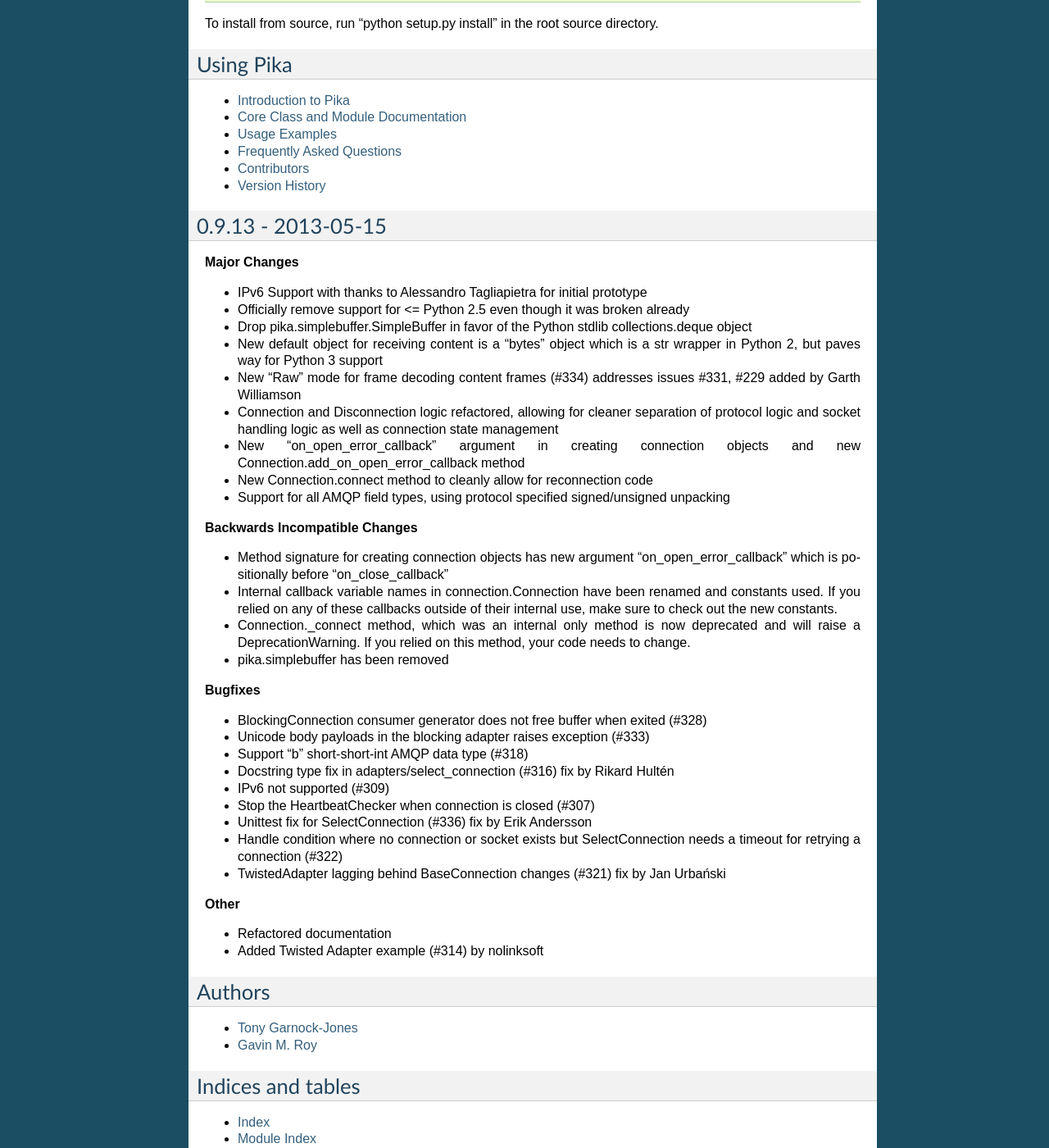
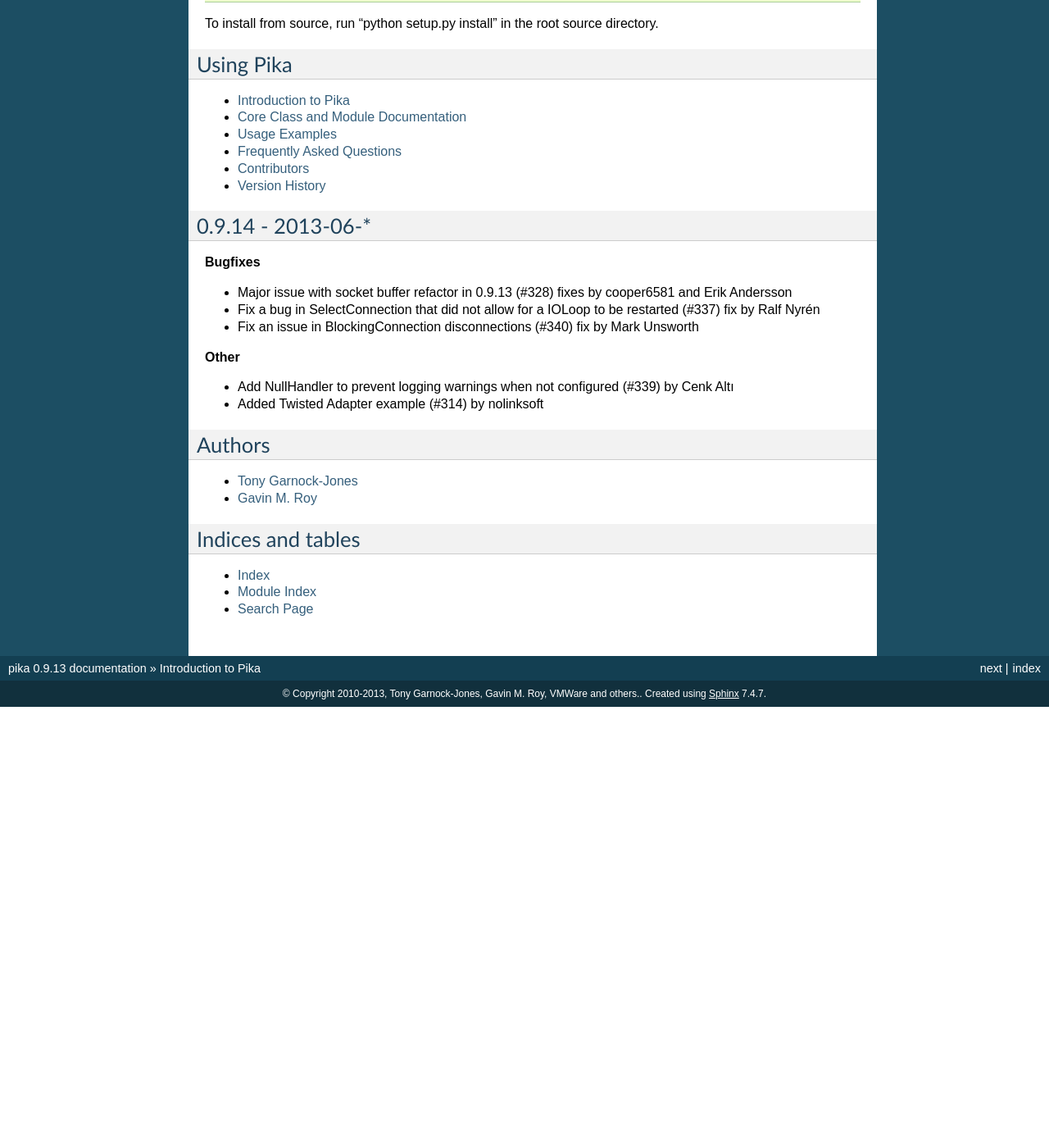
Before and after one commit to pika/pika, a Sphinx documentation site: the page built from docs/index.rst, in a window 1280 px wide and 1400 px high, scrolled down 427 px. Shown: the whole window at 82% size. Built offline with Sphinx 7.4.7, drawn with Linux system fonts in a browser that asks for light colours; after the commit the page ends 1289 px from its top, so only the background shows below that; some of the changed text lies outside the part shown.

Commit message:
Prep for 0.9.14

```diff
--- a/docs/contributors.rst
+++ b/docs/contributors.rst
@@ -9,6 +9,7 @@ The following people have directly contributes code by way of new features and/o
 - Ask Solem
 - Asko Soukka
 - Brian K. Jones
+- Cenk Altı
 - Charles Law
 - David Strauss
 - Erik Andersson
@@ -28,6 +29,7 @@ The following people have directly contributes code by way of new features and/o
 - Kyösti Herrala
 - Lars van de Kerkhof
 - Marek Majkowski
+- Mark Unsworth
 - Michael Kenney
 - Michael Laing
 - Milan Skuhra
@@ -37,6 +39,7 @@ The following people have directly contributes code by way of new features and/o
 - Pankrat
 - Pavlobaron
 - Peter Magnusson
+- Ralf Nyrén
 - Raphaël De Giusti
 - Rikard Hultén
 - Roey Berman
--- a/docs/index.rst
+++ b/docs/index.rst
@@ -29,42 +29,20 @@ Using Pika
    contributors
    version_history
 
-0.9.13 - 2013-05-15
+0.9.14 - 2013-06-*
 -------------------
-**Major Changes**
-
-- IPv6 Support with thanks to Alessandro Tagliapietra for initial prototype
-- Officially remove support for <= Python 2.5 even though it was broken already
-- Drop pika.simplebuffer.SimpleBuffer in favor of the Python stdlib collections.deque object
-- New default object for receiving content is a "bytes" object which is a str wrapper in Python 2, but paves way for Python 3 support
-- New "Raw" mode for frame decoding content frames (#334) addresses issues #331, #229 added by Garth Williamson
-- Connection and Disconnection logic refactored, allowing for cleaner separation of protocol logic and socket handling logic as well as connection state management
-- New "on_open_error_callback" argument in creating connection objects and new Connection.add_on_open_error_callback method
-- New Connection.connect method to cleanly allow for reconnection code
-- Support for all AMQP field types, using protocol specified signed/unsigned unpacking
-
-**Backwards Incompatible Changes**
-
-- Method signature for creating connection objects has new argument "on_open_error_callback" which is positionally before "on_close_callback"
-- Internal callback variable names in connection.Connection have been renamed and constants used. If you relied on any of these callbacks outside of their internal use, make sure to check out the new constants.
-- Connection._connect method, which was an internal only method is now deprecated and will raise a DeprecationWarning. If you relied on this method, your code needs to change.
-- pika.simplebuffer has been removed
 
 **Bugfixes**
 
-- BlockingConnection consumer generator does not free buffer when exited (#328)
-- Unicode body payloads in the blocking adapter raises exception (#333)
-- Support "b" short-short-int AMQP data type (#318)
-- Docstring type fix in adapters/select_connection (#316) fix by Rikard Hultén
-- IPv6 not supported (#309)
-- Stop the HeartbeatChecker when connection is closed (#307)
-- Unittest fix for SelectConnection (#336) fix by Erik Andersson
-- Handle condition where no connection or socket exists but SelectConnection needs a timeout for retrying a connection (#322)
-- TwistedAdapter lagging behind BaseConnection changes (#321) fix by Jan Urbański
+- Major issue with socket buffer refactor in 0.9.13 (#328) fixes by cooper6581 and Erik Andersson
+- Fix a bug in SelectConnection that did not allow for a IOLoop to be restarted (#337) fix by Ralf Nyrén
+- Fix an issue in BlockingConnection disconnections (#340) fix by Mark Unsworth
+
+
 
 **Other**
 
-- Refactored documentation
+- Add NullHandler to prevent logging warnings when not configured (#339) by Cenk Altı
 - Added Twisted Adapter example (#314) by nolinksoft
 
 Authors
```
